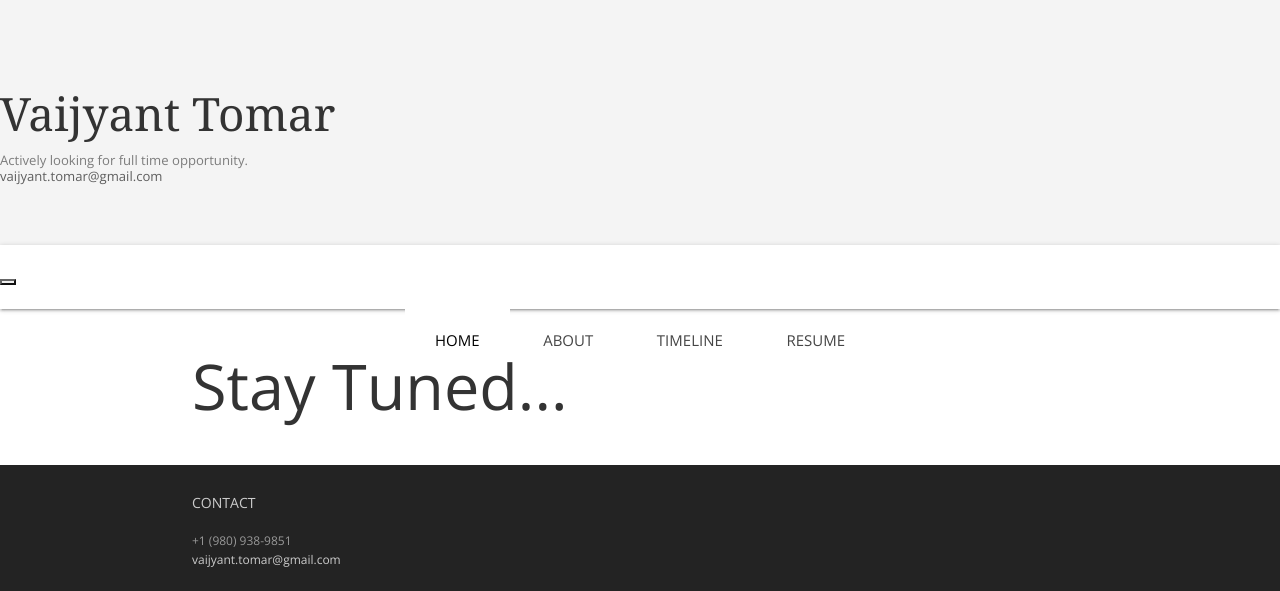
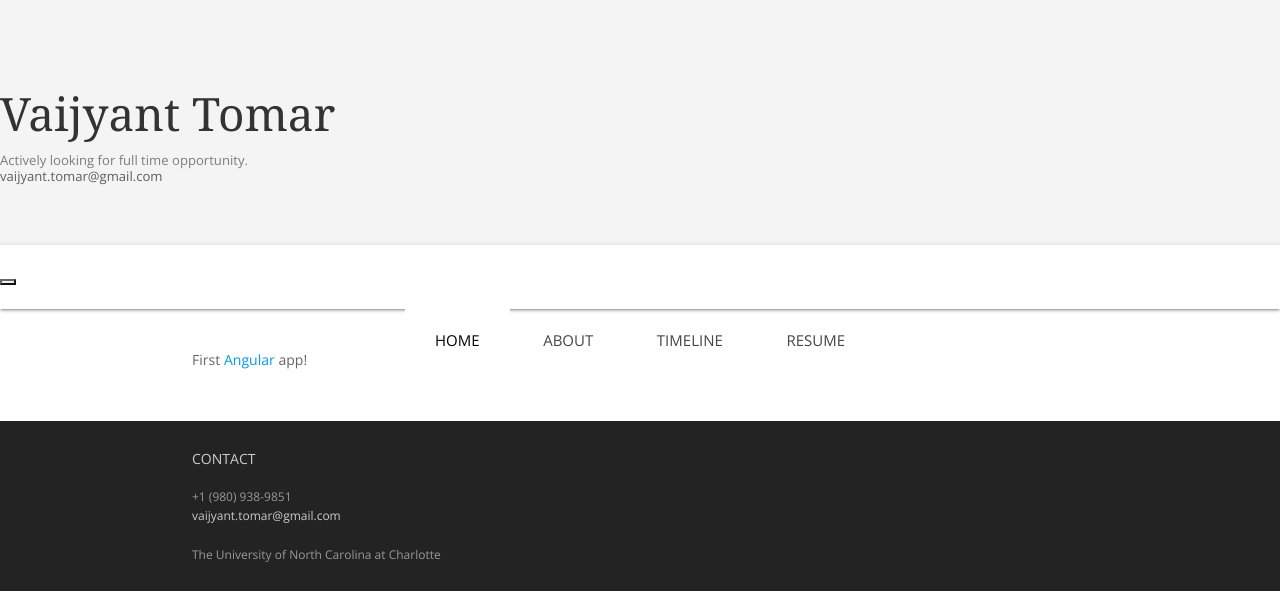
Before and after one commit to Vaijyant/vaijyant.github.io, a plain HTML site: page experiments.html in a window 1280 px wide. Shown: the top 591 px of the page. Drawn offline with nearby package versions, Linux system fonts and the light colour scheme; some icons are missing; a web font is replaced by a local one.

Commit message:
Angular App

```diff
--- a/experiments.html
+++ b/experiments.html
@@ -121,7 +121,9 @@
             <!-- Article main content -->
 
             <article class="col-sm-8 maincontent">
-                <H1>Stay Tuned...</h1>
+                <ul>
+                    <li> First  <a href ="/hello-world">Angular</a> app!</li>
+                </ul>
             </article>
             <!-- /Article -->
 
```
